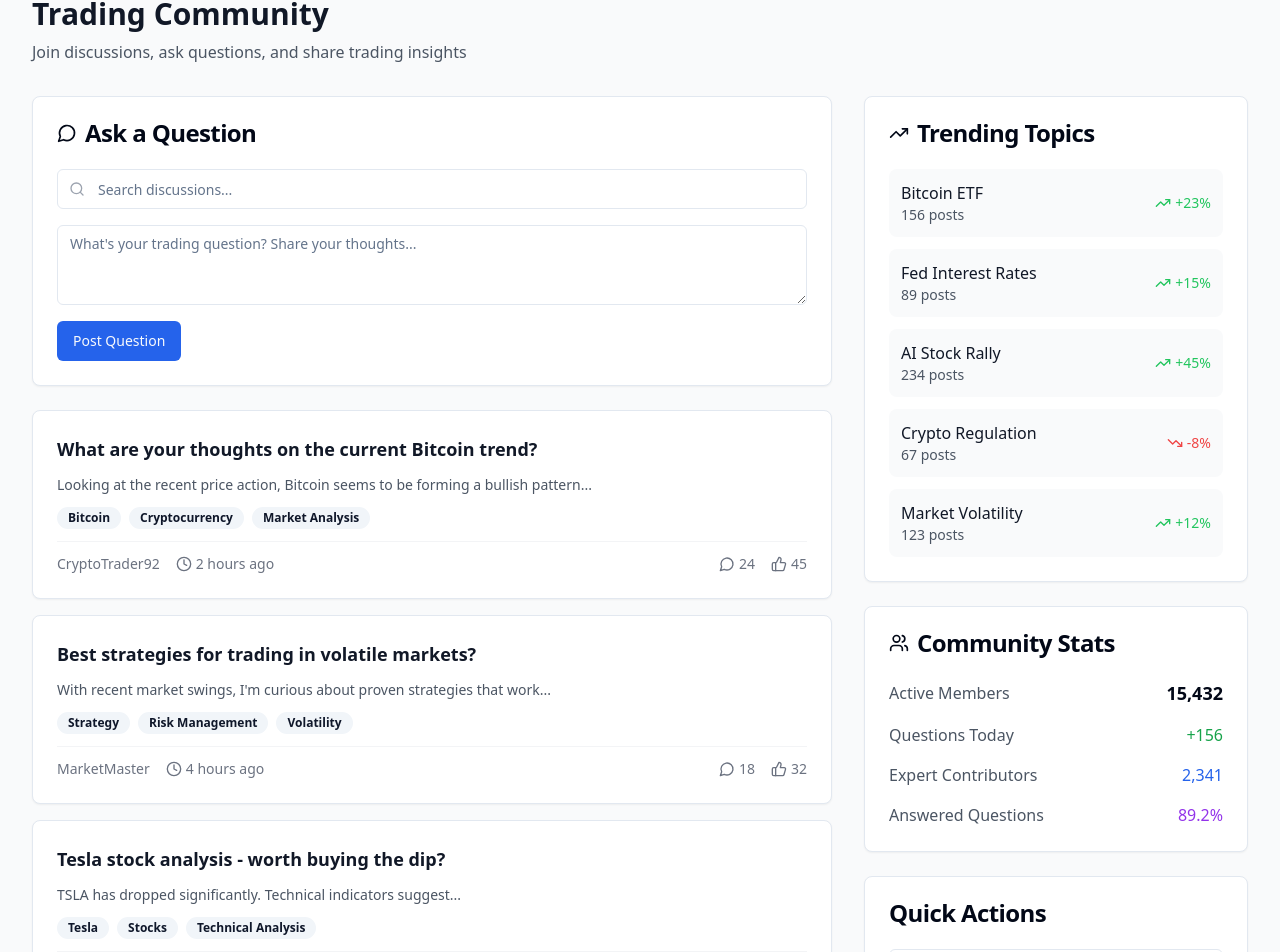
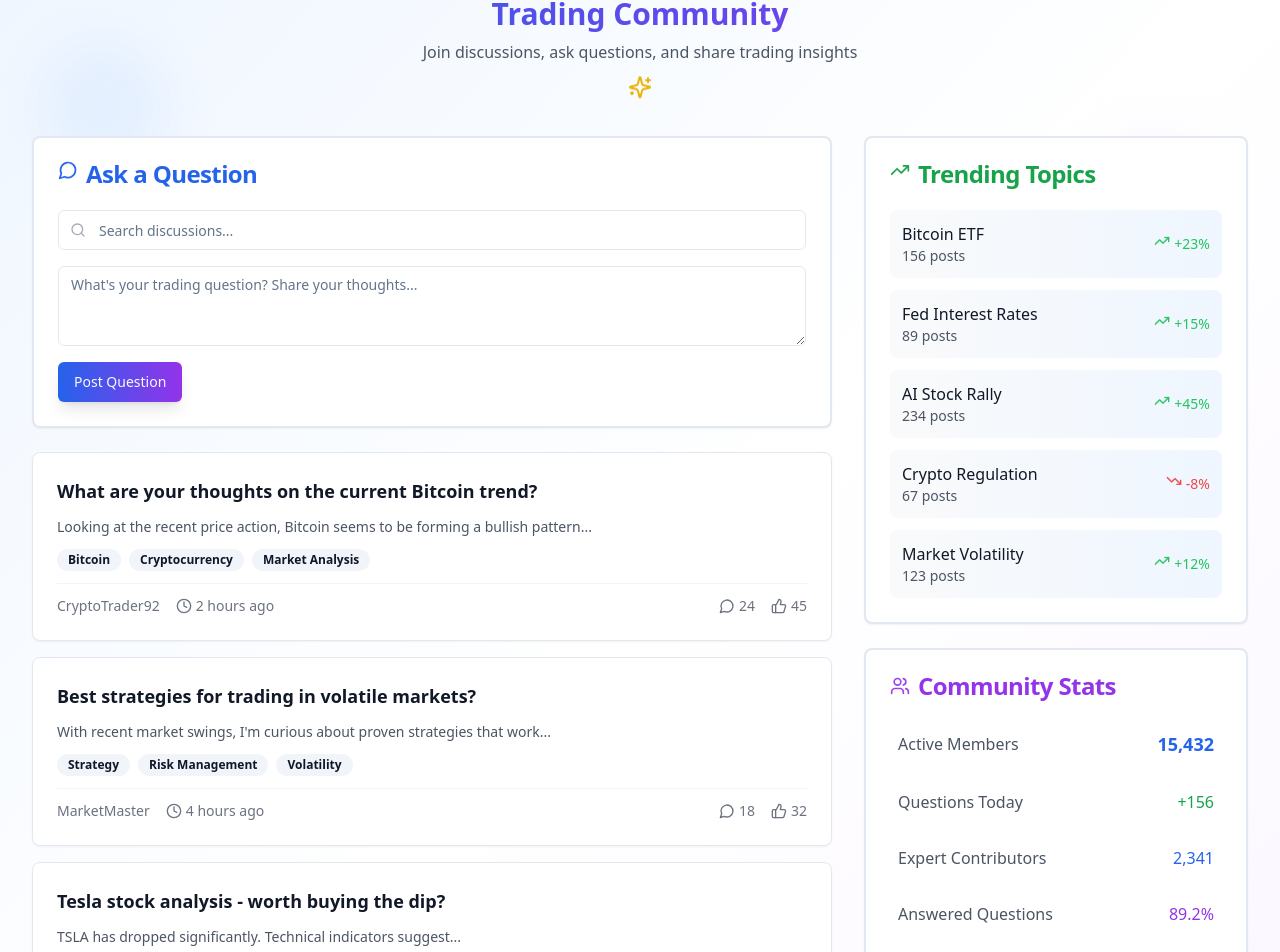
Before and after one commit to spider076/opinex-frontend, a React (Vite) app: page /profile in a window 1280 px wide. Shown: the part 100-1052 px from the top of the page. Built offline with nearby package versions, Linux system fonts and the light colour scheme.

Commit message:
Refactor: Improve UI vibrancy
Enhance the visual appeal of the trading community page.

```diff
--- a/src/index.css
+++ b/src/index.css
@@ -1,3 +1,4 @@
+
 @tailwind base;
 @tailwind components;
 @tailwind utilities;
@@ -99,3 +100,37 @@
     @apply bg-background text-foreground;
   }
 }
+
+@layer utilities {
+  .animate-fade-in {
+    animation: fadeIn 0.6s ease-out forwards;
+  }
+
+  @keyframes fadeIn {
+    from {
+      opacity: 0;
+      transform: translateY(20px);
+    }
+    to {
+      opacity: 1;
+      transform: translateY(0);
+    }
+  }
+
+  .hover-glow:hover {
+    box-shadow: 0 0 20px rgba(59, 130, 246, 0.5);
+    transition: box-shadow 0.3s ease;
+  }
+
+  .gradient-border {
+    background: linear-gradient(45deg, #3b82f6, #8b5cf6, #ec4899);
+    background-size: 200% 200%;
+    animation: gradientShift 3s ease infinite;
+  }
+
+  @keyframes gradientShift {
+    0% { background-position: 0% 50%; }
+    50% { background-position: 100% 50%; }
+    100% { background-position: 0% 50%; }
+  }
+}
--- a/src/pages/Profile.tsx
+++ b/src/pages/Profile.tsx
@@ -1,11 +1,10 @@
-
 import Layout from '@/components/Layout';
 import { Card, CardContent, CardHeader, CardTitle } from '@/components/ui/card';
 import { Button } from '@/components/ui/button';
 import { Input } from '@/components/ui/input';
 import { Badge } from '@/components/ui/badge';
 import { Textarea } from '@/components/ui/textarea';
-import { TrendingUp, TrendingDown, MessageCircle, ThumbsUp, Users, Clock, Search } from 'lucide-react';
+import { TrendingUp, TrendingDown, MessageCircle, ThumbsUp, Users, Clock, Search, Sparkles } from 'lucide-react';
 import { useState } from 'react';
 
 const Profile = () => {
@@ -73,33 +72,45 @@ const Profile = () => {
 
   return (
     <Layout>
-      <div className="min-h-screen bg-gray-50 py-8">
-        <div className="max-w-7xl mx-auto px-4 sm:px-6 lg:px-8">
+      <div className="min-h-screen bg-gradient-to-br from-blue-50 via-white to-purple-50 py-8 animate-fade-in">
+        {/* Floating background elements */}
+        <div className="fixed top-20 left-10 w-32 h-32 bg-blue-200/30 rounded-full blur-xl animate-pulse"></div>
+        <div className="fixed top-40 right-20 w-24 h-24 bg-purple-200/30 rounded-full blur-xl animate-pulse" style={{animationDelay: '1s'}}></div>
+        <div className="fixed bottom-32 left-1/3 w-28 h-28 bg-pink-200/30 rounded-full blur-xl animate-pulse" style={{animationDelay: '2s'}}></div>
+
+        <div className="max-w-7xl mx-auto px-4 sm:px-6 lg:px-8 relative">
           {/* Header */}
-          <div className="mb-8">
-            <h1 className="text-3xl font-bold text-gray-900">Trading Community</h1>
-            <p className="text-gray-600 mt-2">Join discussions, ask questions, and share trading insights</p>
+          <div className="mb-8 text-center animate-fade-in">
+            <h1 className="text-3xl font-bold text-gray-900 bg-gradient-to-r from-blue-600 to-purple-600 bg-clip-text text-transparent hover:scale-105 transition-transform duration-300">
+              Trading Community
+            </h1>
+            <p className="text-gray-600 mt-2 hover:text-gray-800 transition-colors duration-300">
+              Join discussions, ask questions, and share trading insights
+            </p>
+            <div className="flex justify-center mt-4">
+              <Sparkles className="w-6 h-6 text-yellow-500 animate-bounce" />
+            </div>
           </div>
 
           <div className="grid grid-cols-1 lg:grid-cols-3 gap-8">
             {/* Main Content */}
             <div className="lg:col-span-2 space-y-6">
               {/* Search and Ask Question */}
-              <Card>
+              <Card className="hover:shadow-xl transition-all duration-300 transform hover:scale-[1.02] border-2 hover:border-blue-300 animate-fade-in">
                 <CardHeader>
-                  <CardTitle className="flex items-center gap-2">
-                    <MessageCircle className="w-5 h-5" />
+                  <CardTitle className="flex items-center gap-2 text-blue-600">
+                    <MessageCircle className="w-5 h-5 animate-bounce" />
                     Ask a Question
                   </CardTitle>
                 </CardHeader>
                 <CardContent className="space-y-4">
                   <div className="relative">
-                    <Search className="absolute left-3 top-3 w-4 h-4 text-gray-400" />
+                    <Search className="absolute left-3 top-3 w-4 h-4 text-gray-400 animate-pulse" />
                     <Input
                       placeholder="Search discussions..."
                       value={searchQuery}
                       onChange={(e) => setSearchQuery(e.target.value)}
-                      className="pl-10"
+                      className="pl-10 hover:border-blue-400 focus:border-blue-500 transition-colors duration-300"
                     />
                   </div>
                   <Textarea
@@ -107,8 +118,12 @@ const Profile = () => {
                     value={newQuestion}
                     onChange={(e) => setNewQuestion(e.target.value)}
                     rows={3}
+                    className="hover:border-blue-400 focus:border-blue-500 transition-colors duration-300"
                   />
-                  <Button onClick={handleAskQuestion} className="bg-blue-600 hover:bg-blue-700">
+                  <Button
+                    onClick={handleAskQuestion}
+                    className="bg-gradient-to-r from-blue-600 to-purple-600 hover:from-blue-700 hover:to-purple-700 transform hover:scale-105 transition-all duration-300 shadow-lg hover:shadow-xl"
+                  >
                     Post Question
                   </Button>
                 </CardContent>
@@ -116,18 +131,26 @@ const Profile = () => {
 
               {/* Discussion List */}
               <div className="space-y-4">
-                {discussions.map((discussion) => (
-                  <Card key={discussion.id} className="hover:shadow-lg transition-shadow cursor-pointer">
+                {discussions.map((discussion, index) => (
+                  <Card
+                    key={discussion.id}
+                    className="hover:shadow-xl transition-all duration-500 cursor-pointer transform hover:scale-[1.02] hover:-translate-y-1 border hover:border-purple-300 animate-fade-in"
+                    style={{animationDelay: `${index * 0.1}s`}}
+                  >
                     <CardContent className="p-6">
                       <div className="space-y-3">
-                        <h3 className="text-lg font-semibold text-gray-900 hover:text-blue-600">
+                        <h3 className="text-lg font-semibold text-gray-900 hover:text-blue-600 transition-colors duration-300">
                           {discussion.title}
                         </h3>
-                        <p className="text-gray-600 text-sm">{discussion.preview}</p>
+                        <p className="text-gray-600 text-sm hover:text-gray-800 transition-colors duration-300">{discussion.preview}</p>
 
                         <div className="flex flex-wrap gap-2">
-                          {discussion.tags.map((tag) => (
-                            <Badge key={tag} variant="secondary" className="text-xs">
+                          {discussion.tags.map((tag, tagIndex) => (
+                            <Badge
+                              key={tag}
+                              variant="secondary"
+                              className="text-xs hover:bg-blue-100 hover:text-blue-800 transition-all duration-300 transform hover:scale-110"
+                            >
                               {tag}
                             </Badge>
                           ))}
@@ -135,18 +158,18 @@ const Profile = () => {
 
                         <div className="flex items-center justify-between pt-3 border-t border-gray-100">
                           <div className="flex items-center gap-4 text-sm text-gray-500">
-                            <span className="font-medium">{discussion.author}</span>
-                            <div className="flex items-center gap-1">
+                            <span className="font-medium hover:text-blue-600 transition-colors duration-300">{discussion.author}</span>
+                            <div className="flex items-center gap-1 hover:text-blue-600 transition-colors duration-300">
                               <Clock className="w-4 h-4" />
                               {discussion.time}
                             </div>
                           </div>
                           <div className="flex items-center gap-4 text-sm text-gray-500">
-                            <div className="flex items-center gap-1">
+                            <div className="flex items-center gap-1 hover:text-blue-600 hover:scale-110 transition-all duration-300">
                               <MessageCircle className="w-4 h-4" />
                               {discussion.replies}
                             </div>
-                            <div className="flex items-center gap-1">
+                            <div className="flex items-center gap-1 hover:text-red-500 hover:scale-110 transition-all duration-300">
                               <ThumbsUp className="w-4 h-4" />
                               {discussion.likes}
                             </div>
@@ -162,28 +185,31 @@ const Profile = () => {
             {/* Sidebar */}
             <div className="space-y-6">
               {/* Trending Topics */}
-              <Card>
+              <Card className="hover:shadow-xl transition-all duration-300 transform hover:scale-[1.02] border-2 hover:border-green-300 animate-fade-in" style={{animationDelay: '0.2s'}}>
                 <CardHeader>
-                  <CardTitle className="flex items-center gap-2">
-                    <TrendingUp className="w-5 h-5" />
+                  <CardTitle className="flex items-center gap-2 text-green-600">
+                    <TrendingUp className="w-5 h-5 animate-bounce" />
                     Trending Topics
                   </CardTitle>
                 </CardHeader>
                 <CardContent>
                   <div className="space-y-3">
                     {trendingTopics.map((topic, index) => (
-                      <div key={index} className="flex items-center justify-between p-3 bg-gray-50 rounded-lg hover:bg-gray-100 cursor-pointer">
+                      <div
+                        key={index}
+                        className="flex items-center justify-between p-3 bg-gradient-to-r from-gray-50 to-blue-50 rounded-lg hover:from-blue-50 hover:to-purple-50 cursor-pointer transform hover:scale-105 transition-all duration-300 hover:shadow-md"
+                      >
                         <div>
-                          <div className="font-medium text-gray-900">{topic.topic}</div>
+                          <div className="font-medium text-gray-900 hover:text-blue-600 transition-colors duration-300">{topic.topic}</div>
                           <div className="text-sm text-gray-600">{topic.posts} posts</div>
                         </div>
                         <div className="flex items-center gap-1">
                           {topic.trend === 'up' ? (
-                            <TrendingUp className="w-4 h-4 text-green-500" />
+                            <TrendingUp className="w-4 h-4 text-green-500 animate-bounce" />
                           ) : (
-                            <TrendingDown className="w-4 h-4 text-red-500" />
+                            <TrendingDown className="w-4 h-4 text-red-500 animate-bounce" />
                           )}
-                          <span className={`text-sm font-medium ${
+                          <span className={`text-sm font-medium transition-all duration-300 hover:scale-110 ${
                             topic.trend === 'up' ? 'text-green-500' : 'text-red-500'
                           }`}>
                             {topic.change}
@@ -196,50 +222,50 @@ const Profile = () => {
               </Card>
 
               {/* Community Stats */}
-              <Card>
+              <Card className="hover:shadow-xl transition-all duration-300 transform hover:scale-[1.02] border-2 hover:border-purple-300 animate-fade-in" style={{animationDelay: '0.4s'}}>
                 <CardHeader>
-                  <CardTitle className="flex items-center gap-2">
-                    <Users className="w-5 h-5" />
+                  <CardTitle className="flex items-center gap-2 text-purple-600">
+                    <Users className="w-5 h-5 animate-pulse" />
                     Community Stats
                   </CardTitle>
                 </CardHeader>
                 <CardContent>
                   <div className="space-y-4">
-                    <div className="flex justify-between items-center">
+                    <div className="flex justify-between items-center hover:bg-blue-50 p-2 rounded transition-colors duration-300">
                       <span className="text-gray-600">Active Members</span>
-                      <span className="font-semibold text-lg">15,432</span>
+                      <span className="font-semibold text-lg text-blue-600 hover:scale-110 transition-transform duration-300">15,432</span>
                     </div>
-                    <div className="flex justify-between items-center">
+                    <div className="flex justify-between items-center hover:bg-green-50 p-2 rounded transition-colors duration-300">
                       <span className="text-gray-600">Questions Today</span>
-                      <span className="text-green-600 font-medium">+156</span>
+                      <span className="text-green-600 font-medium hover:scale-110 transition-transform duration-300">+156</span>
                     </div>
-                    <div className="flex justify-between items-center">
+                    <div className="flex justify-between items-center hover:bg-blue-50 p-2 rounded transition-colors duration-300">
                       <span className="text-gray-600">Expert Contributors</span>
-                      <span className="text-blue-600 font-medium">2,341</span>
+                      <span className="text-blue-600 font-medium hover:scale-110 transition-transform duration-300">2,341</span>
                     </div>
-                    <div className="flex justify-between items-center">
+                    <div className="flex justify-between items-center hover:bg-purple-50 p-2 rounded transition-colors duration-300">
                       <span className="text-gray-600">Answered Questions</span>
-                      <span className="text-purple-600 font-medium">89.2%</span>
+                      <span className="text-purple-600 font-medium hover:scale-110 transition-transform duration-300">89.2%</span>
                     </div>
                   </div>
                 </CardContent>
               </Card>
 
               {/* Quick Actions */}
-              <Card>
+              <Card className="hover:shadow-xl transition-all duration-300 transform hover:scale-[1.02] border-2 hover:border-yellow-300 animate-fade-in" style={{animationDelay: '0.6s'}}>
                 <CardHeader>
-                  <CardTitle>Quick Actions</CardTitle>
+                  <CardTitle className="text-yellow-600">Quick Actions</CardTitle>
                 </CardHeader>
                 <CardContent className="space-y-3">
-                  <Button variant="outline" className="w-full justify-start">
+                  <Button variant="outline" className="w-full justify-start hover:bg-blue-50 hover:border-blue-400 hover:text-blue-600 transform hover:scale-105 transition-all duration-300">
                     <TrendingUp className="w-4 h-4 mr-2" />
                     View Market Analysis
                   </Button>
-                  <Button variant="outline" className="w-full justify-start">
+                  <Button variant="outline" className="w-full justify-start hover:bg-purple-50 hover:border-purple-400 hover:text-purple-600 transform hover:scale-105 transition-all duration-300">
                     <Users className="w-4 h-4 mr-2" />
                     Join Expert Panel
                   </Button>
-                  <Button variant="outline" className="w-full justify-start">
+                  <Button variant="outline" className="w-full justify-start hover:bg-green-50 hover:border-green-400 hover:text-green-600 transform hover:scale-105 transition-all duration-300">
                     <MessageCircle className="w-4 h-4 mr-2" />
                     Start Discussion
                   </Button>
```
Also changed, not shown: src/components/Hero.tsx (+28 -22 lines).
